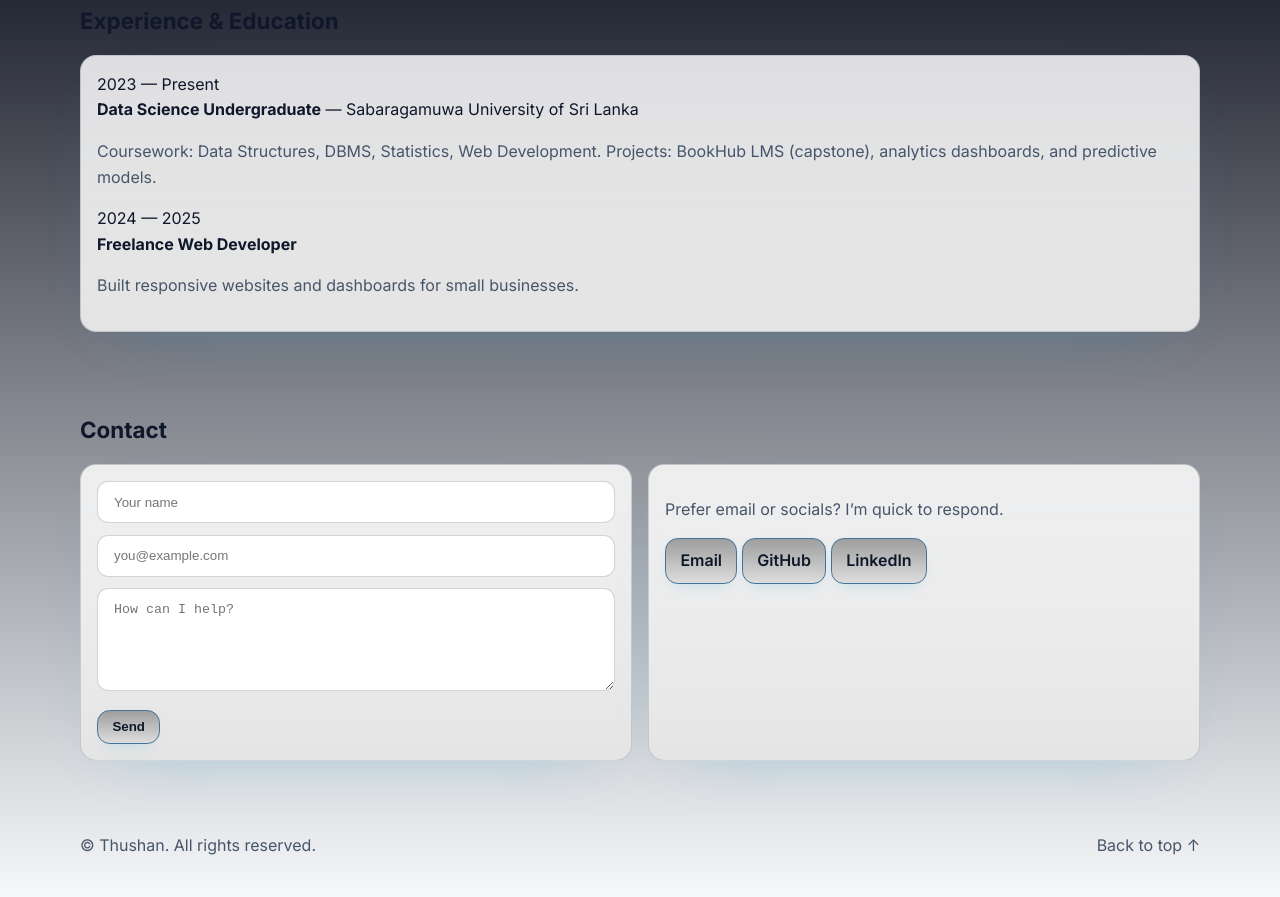
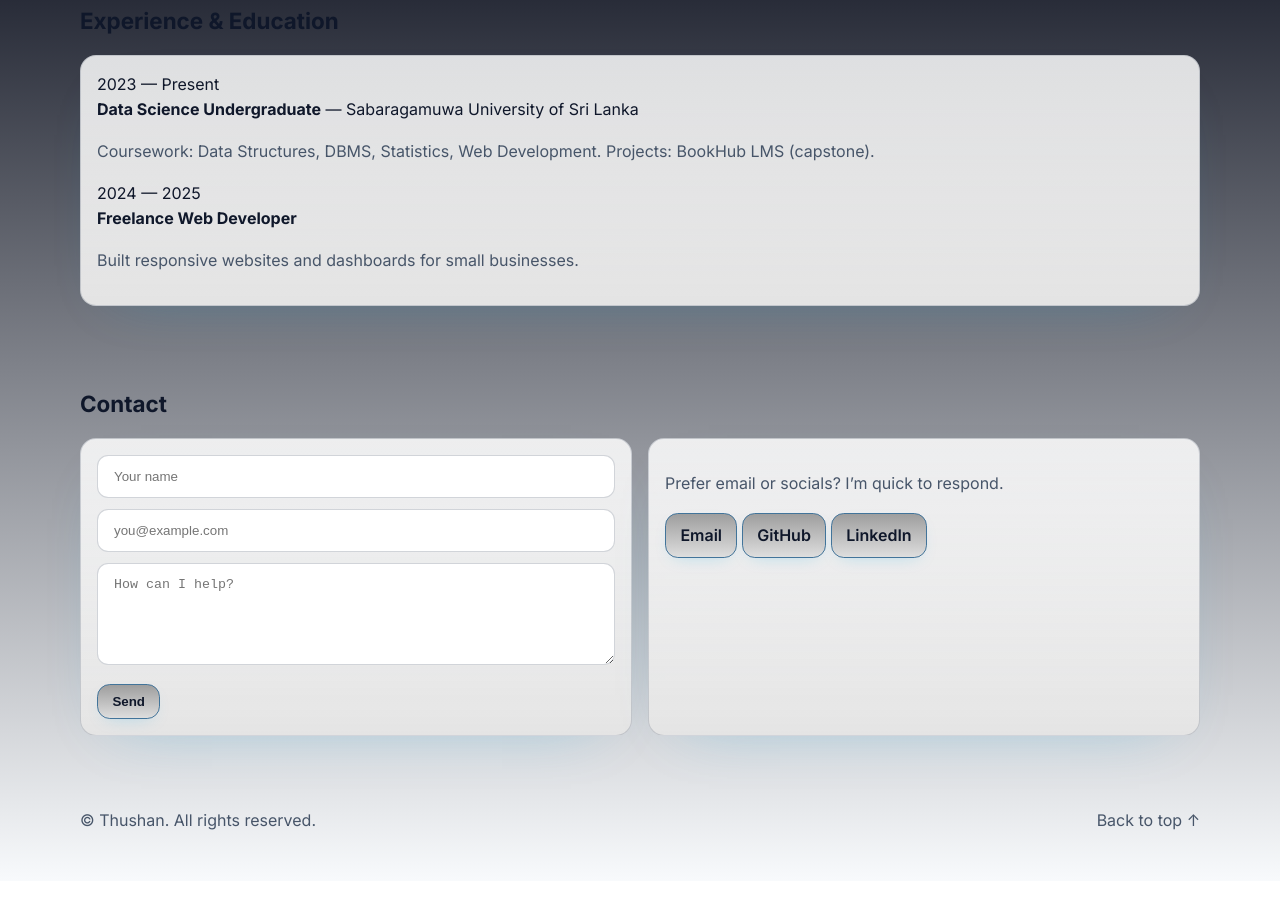
Before and after one commit to TN-ThushaN/thushan-portfolio, a plain HTML site: page index.html in a window 1280 px wide. Shown: the part 1173-2070 px from the top of the page. Drawn offline with Linux system fonts and the light colour scheme.

Commit message:
Update index.html

```diff
--- a/index.html
+++ b/index.html
@@ -235,7 +235,7 @@
           <span class="when">2023 — Present</span>
           <div>
             <strong>Data Science Undergraduate</strong> — Sabaragamuwa University of Sri Lanka
-            <p class="muted">Coursework: Data Structures, DBMS, Statistics, Web Development. Projects: BookHub LMS (capstone), analytics dashboards, and predictive models.</p>
+            <p class="muted">Coursework: Data Structures, DBMS, Statistics, Web Development. Projects: BookHub LMS (capstone).</p>
           </div>
         </div>
         <div class="row">
```
